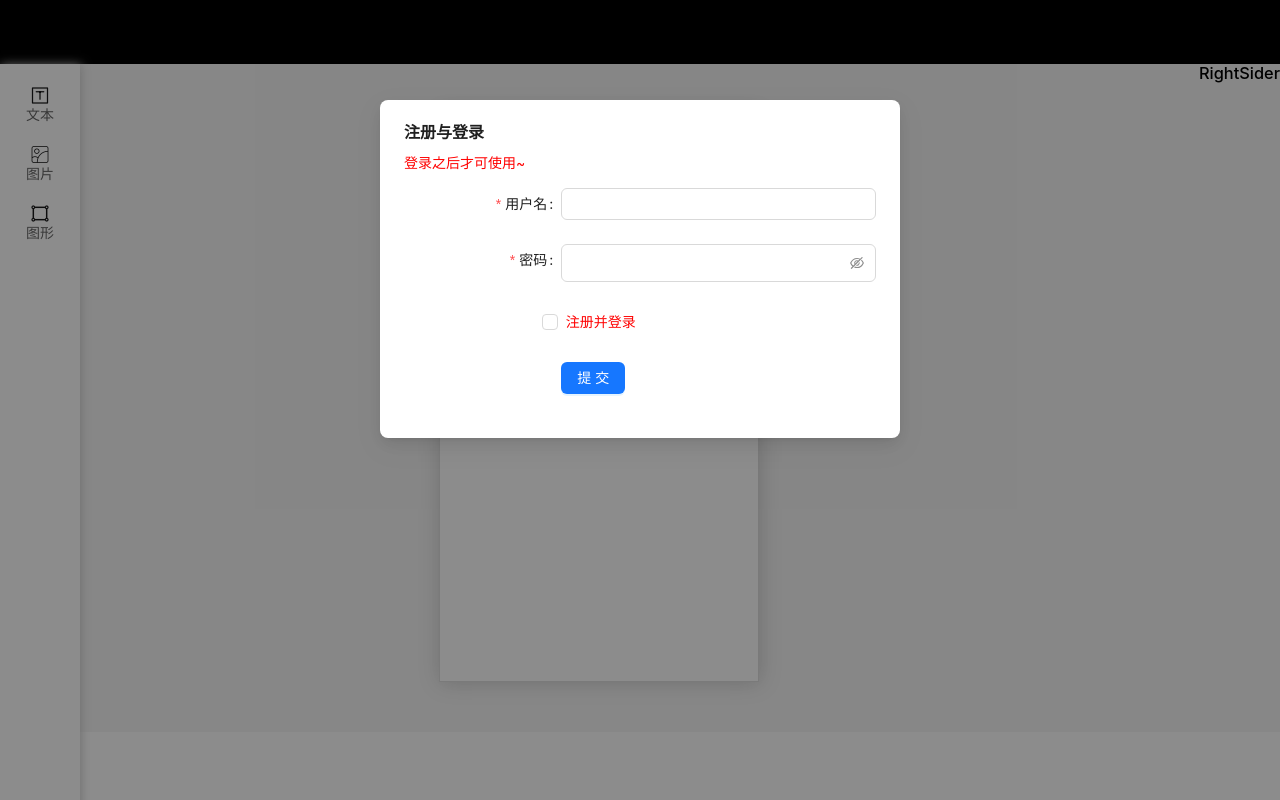
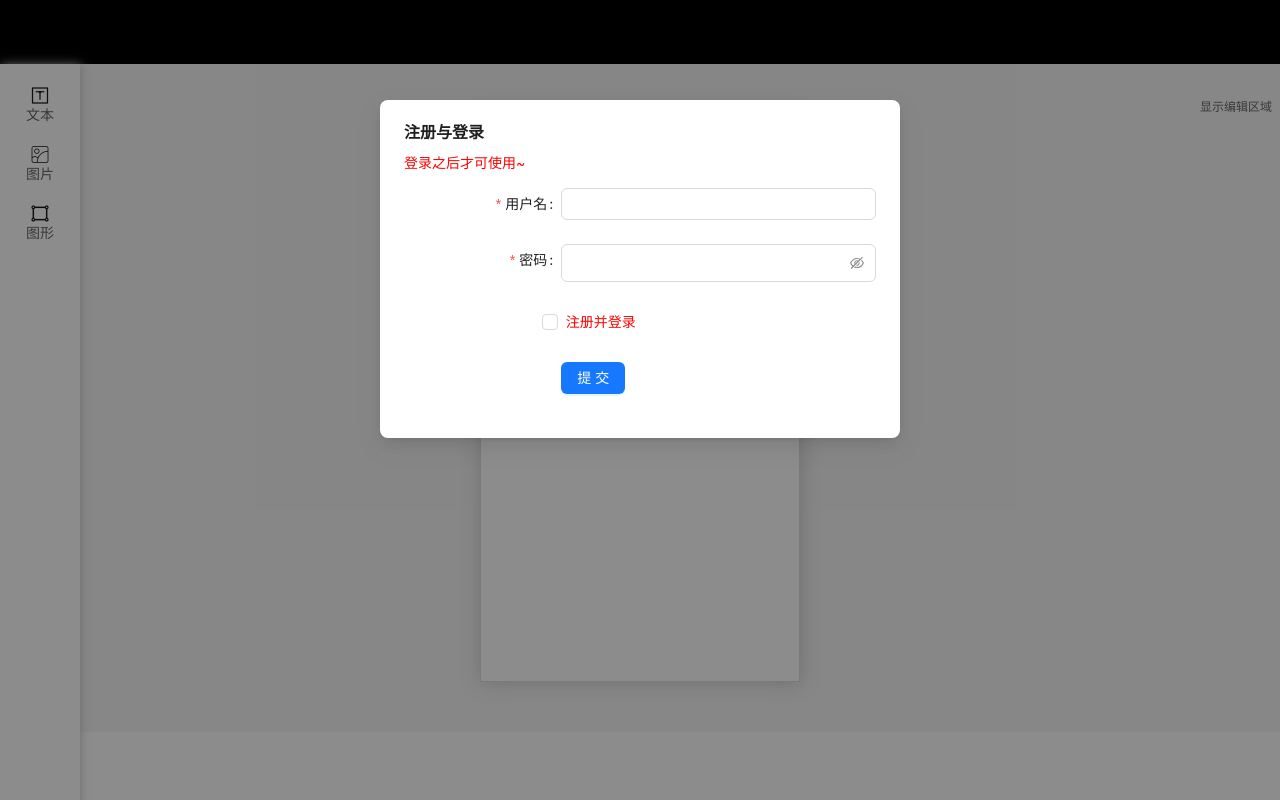
Before and after one commit to heycn/poster-maker, a React (Vite) app: page / in a window 1280 px wide. Built offline with nearby package versions, Linux system fonts and the light colour scheme.

Commit message:
添加组件的相关渲染优化

```diff
--- a/src/pages/EditPage/Center/Canvas/index.tsx
+++ b/src/pages/EditPage/Center/Canvas/index.tsx
@@ -1,9 +1,9 @@
-import useEditStore from "src/store/editStore";
+import useEditStore, { addCmp } from "src/store/editStore";
 import styles from "./index.module.less";
 import Cmp from "../Cmp";
 
 export default function Canvas() {
-  const { canvas, addCmp } = useEditStore();
+  const canvas = useEditStore((state) => state.canvas);
   const { cmps, style } = canvas;
 
   const onDrop = (e) => {
--- a/src/pages/EditPage/Center/Cmp/index.tsx
+++ b/src/pages/EditPage/Center/Cmp/index.tsx
@@ -1,7 +1,7 @@
 import {ICmpWithKey} from "src/store/editStoreTypes";
 import styles from "./index.module.less";
 import {isImgComponent, isTextComponent} from "../../LeftSider";
-import {Text} from "./CmpDetail";
+import {Img, Text} from "./CmpDetail";
 
 interface ICmpProps {
   cmp: ICmpWithKey;
--- a/src/pages/EditPage/LeftSider/TextSide.tsx
+++ b/src/pages/EditPage/LeftSider/TextSider.tsx
@@ -1,8 +1,7 @@
 import { defaultComponentStyle } from "src/utils/const";
 import leftSideStyles from "./leftSide.module.less";
-import useEditStore from "src/store/editStore";
+import { addCmp } from "src/store/editStore";
 import { isTextComponent } from ".";
-import { memo } from "react";
 
 const defaultStyle = {
   ...defaultComponentStyle,
@@ -34,10 +33,8 @@ const settings = [
   },
 ];
 
-const TextSide = memo(() => {
-  const { addCmp } = useEditStore(state => state, () => true);
-
-  console.log("TextSide render");
+const TextSider = () => {
+  console.log("TextSider render");
   return (
     <div className={leftSideStyles.main}>
       <ul className={leftSideStyles.box}>
@@ -61,6 +58,6 @@ const TextSide = memo(() => {
       </ul>
     </div>
   );
-});
+};
 
-export default TextSide;
+export default TextSider;
--- a/src/pages/EditPage/LeftSider/index.module.less
+++ b/src/pages/EditPage/LeftSider/index.module.less
@@ -1,5 +1,5 @@
 .main {
-  z-index: 1;
+  z-index: 999;
   background-color: white;
   position: fixed;
   display: flex;
--- a/src/pages/EditPage/LeftSider/index.tsx
+++ b/src/pages/EditPage/LeftSider/index.tsx
@@ -1,7 +1,7 @@
 import classNames from "classnames";
 import { memo, useState, useEffect } from "react";
 import styles from "./index.module.less";
-import TextSide from "./TextSide";
+import TextSider from "./TextSider";
 
 export const isTextComponent = 1;
 export const isImgComponent = 2;
@@ -64,7 +64,7 @@ const LeftSider = memo(() => {
         </li>
       </ul>
 
-      {showSide === isTextComponent && <TextSide />}
+      {showSide === isTextComponent && <TextSider />}
     </div>
   );
 });
--- /dev/null
+++ b/src/pages/EditPage/RightSider/index.module.less
@@ -0,0 +1,14 @@
+.main {
+  position: relative;
+  .switch {
+    z-index: 1;
+    position: fixed;
+    top: 100px;
+    right: 0;
+    width: 80px;
+    height: 40px;
+    font-size: 12px;
+    color: #666;
+    cursor: pointer;
+  }
+}
--- a/src/pages/EditPage/RightSider/index.tsx
+++ b/src/pages/EditPage/RightSider/index.tsx
@@ -1,7 +1,18 @@
+import { useState } from "react";
+import styles from "./index.module.less";
+
 export default function RightSider() {
+  const [showEdit, setShowEdit] = useState(false);
+
   return (
-    <div>
-      <h3>RightSider</h3>
+    <div className={styles.main}>
+      <div
+        className={styles.switch}
+        onClick={() => {
+          setShowEdit(!showEdit);
+        }}>
+        {showEdit ? "隐藏编辑区域" : "显示编辑区域"}
+      </div>
     </div>
   );
 }
--- a/src/store/editStore.ts
+++ b/src/store/editStore.ts
@@ -6,13 +6,14 @@ import { getOnlyKey } from "src/utils";
 const useEditStore = create(
   immer<EditStoreState & EditStoreAction>((set) => ({
     canvas: getDefaultCanvas(),
-    addCmp: (_cmp: ICmp) => {
-      set((draft) => {
-        draft.canvas.cmps.push({ ..._cmp, key: getOnlyKey() });
-      });
-    },
   }))
 );
+
+export const addCmp = (_cmp: ICmp) => {
+  useEditStore.setState((draft) => {
+    draft.canvas.cmps.push({ ..._cmp, key: getOnlyKey() });
+  });
+};
 
 export default useEditStore;
 
--- a/src/store/editStoreTypes.ts
+++ b/src/store/editStoreTypes.ts
@@ -26,7 +26,7 @@ export type EditStoreState = {
 export type AddCmpFC = (_cmp: ICmp) => void;
 
 export type EditStoreAction = {
-  addCmp: AddCmpFC;
+  // addCmp: AddCmpFC;
 };
 
 export interface IEditStore extends EditStoreState, EditStoreAction {}
```
Also changed, not shown: src/pages/EditPage/Center/Canvas/index.module.less (line endings or trailing spaces).
